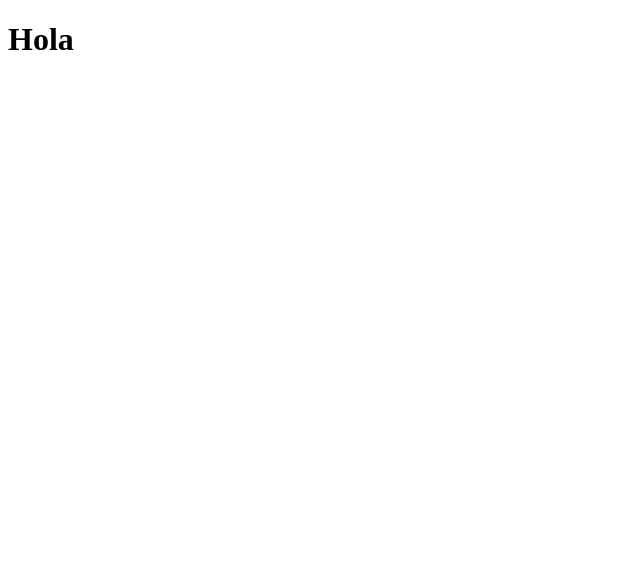
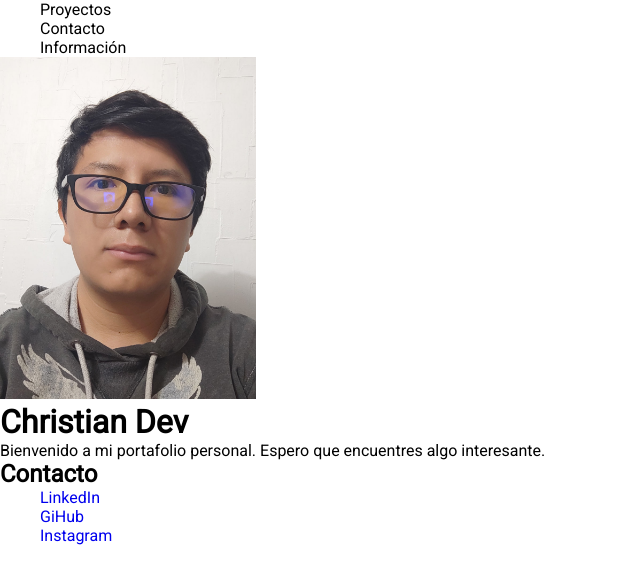
Before and after one commit to ChrisMHM/Prueba, a plain HTML site: page index.html in a window 1280 px wide. Shown: the whole page, without its empty margins (0-640 px from the left). Drawn offline with Linux system fonts and the light colour scheme; a web font is replaced by a local one.

Commit message:
Cambios en el proyecto

```diff
--- a/index.html
+++ b/index.html
@@ -1,16 +1,42 @@
 <!DOCTYPE html>
-<html lang="en">
+<html lang="es">
 
 <head>
     <meta charset="UTF-8">
     <meta name="viewport" content="width=device-width, initial-scale=1.0">
-    <title>Document</title>
+    <link rel="stylesheet" href="./styles/style.css">
+    <title>Mi portafolio</title>
 </head>
 
 <body>
-    <h1>
-        Hola
-    </h1>
+    <header>
+        <nav id="nav-header">
+            <ul>
+                <li>Proyectos</li>
+                <li>Contacto</li>
+                <li>Información</li>
+            </ul>
+        </nav>
+    </header>
+    <main>
+        <div class="container">
+            <img src="./img/foto_perfil.jpg" alt="foto_perfil" srcset="">
+            <h1>Christian Dev</h1>
+            <p>
+                Bienvenido a mi portafolio personal. Espero que encuentres algo interesante.
+            </p>
+        </div>
+    </main>
+    <footer>
+        <nav id="nav-footer">
+            <h2>Contacto</h2>
+            <ul>
+                <li><a target="_blank" href="https://www.linkedin.com/in/chrismhm/">LinkedIn</a></li>
+                <li><a target="_blank" href="https://github.com/ChrisMHM">GiHub</a></li>
+                <li><a target="_blank" href="https://www.instagram.com/kurisuteian/">Instagram</a></li>
+            </ul>
+        </nav>
+    </footer>
 </body>
 
 </html>
--- a/style.css
+++ /dev/null
@@ -1,3 +0,0 @@
-* {
-    font-family: 'Courier New', Courier, monospace;
-}
--- /dev/null
+++ b/styles/style.css
@@ -0,0 +1,15 @@
+@import url('https://fonts.googleapis.com/css2?family=Mooli&family=Roboto:wght@100;400&display=swap');
+
+* {
+    /* border: 1px solid black; */
+    margin: 0;
+    /* font-family: 'Mooli', sans-serif; */
+    font-family: 'Roboto', sans-serif;
+    box-sizing: border-box;
+    text-decoration: none;
+    list-style: none;
+}
+
+img {
+    width: 20vw;
+}
```
Also changed, not shown: img/foto_perfil.jpg (added), 1 other file.
